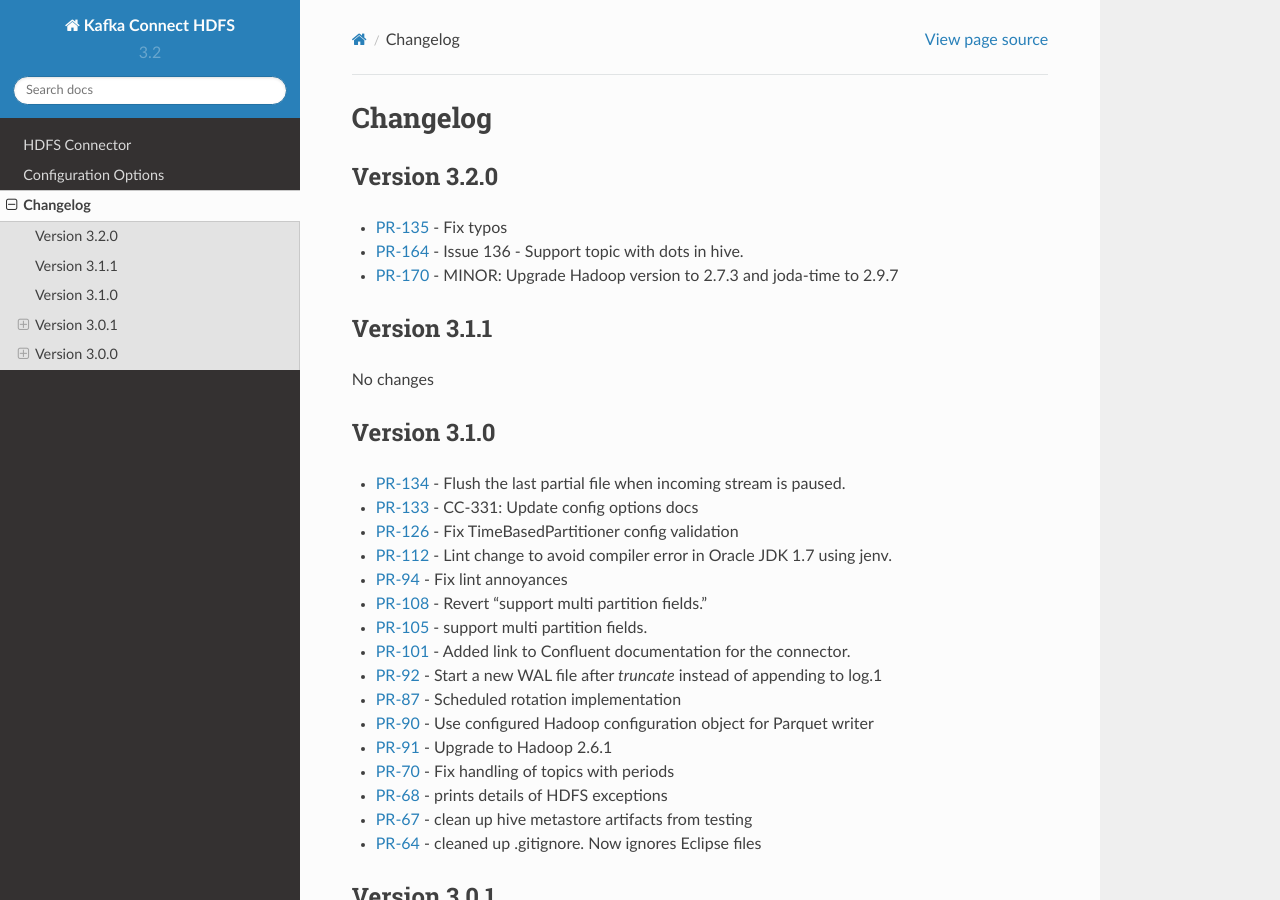
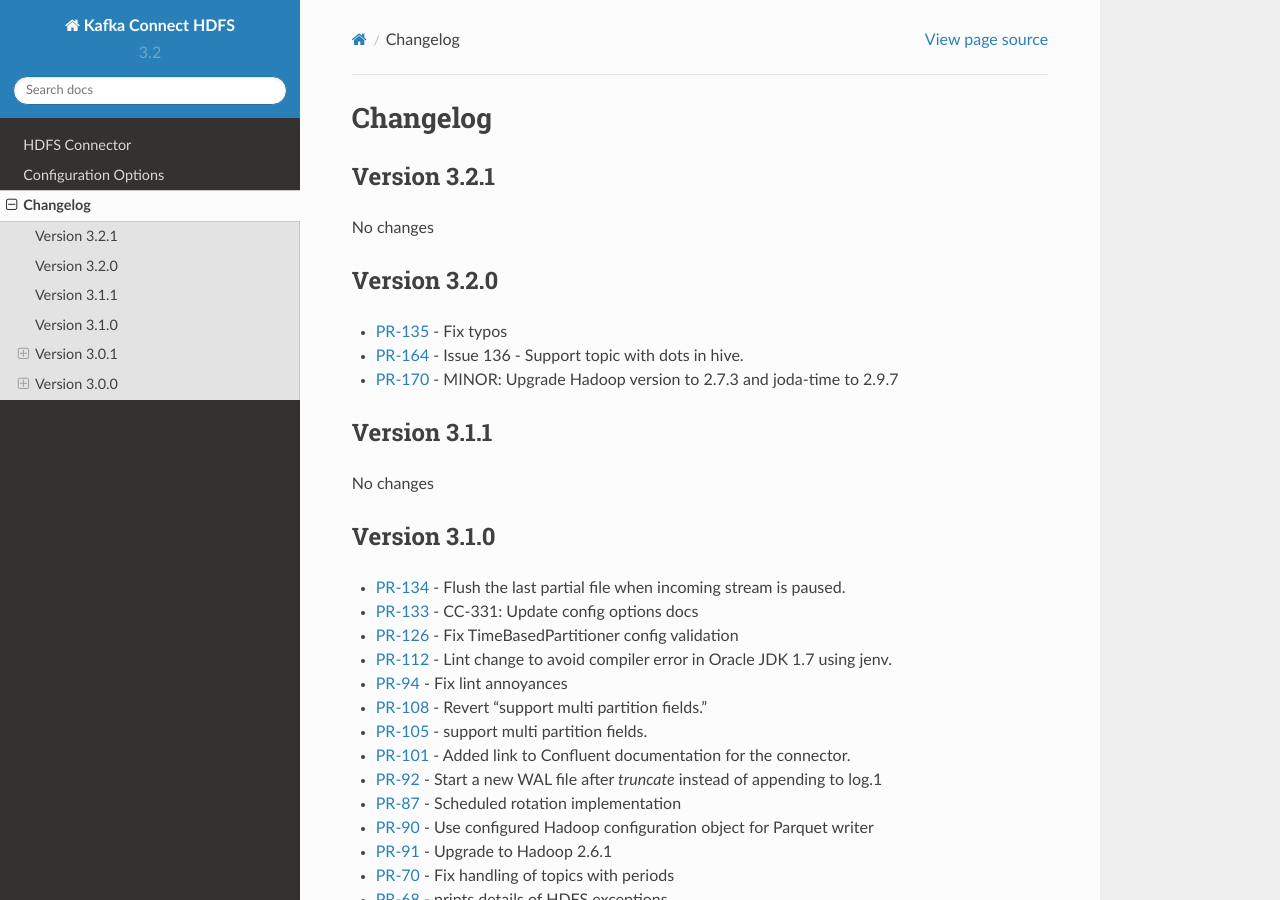
Before and after one commit to qubole/streamx, a Sphinx documentation site: the page built from docs/changelog.rst, in a window 1280 px wide and 900 px high. Built offline with Sphinx 7.4.7 and the Read the Docs theme 2.0.0, drawn with Linux system fonts in a browser that asks for light colours.

Commit message:
Add 3.2.1 changelog.

```diff
--- a/docs/changelog.rst
+++ b/docs/changelog.rst
@@ -2,6 +2,10 @@
 
 Changelog
 =========
+
+Version 3.2.1
+-------------
+No changes
 
 Version 3.2.0
 -------------
```
